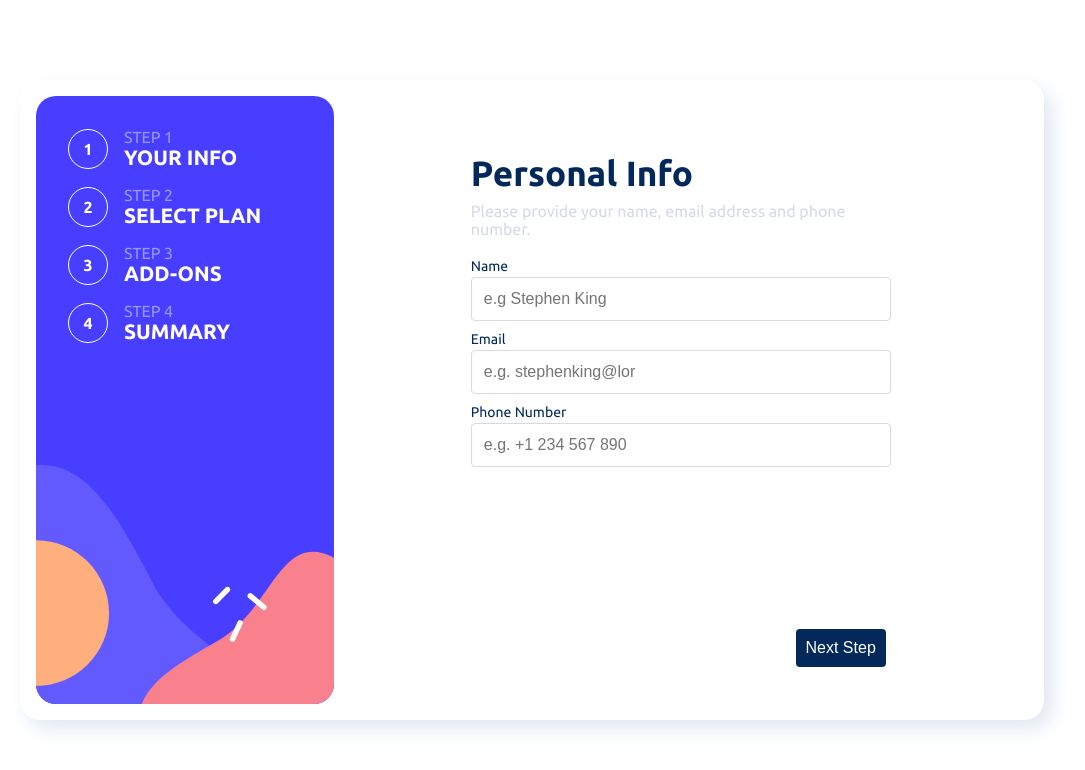
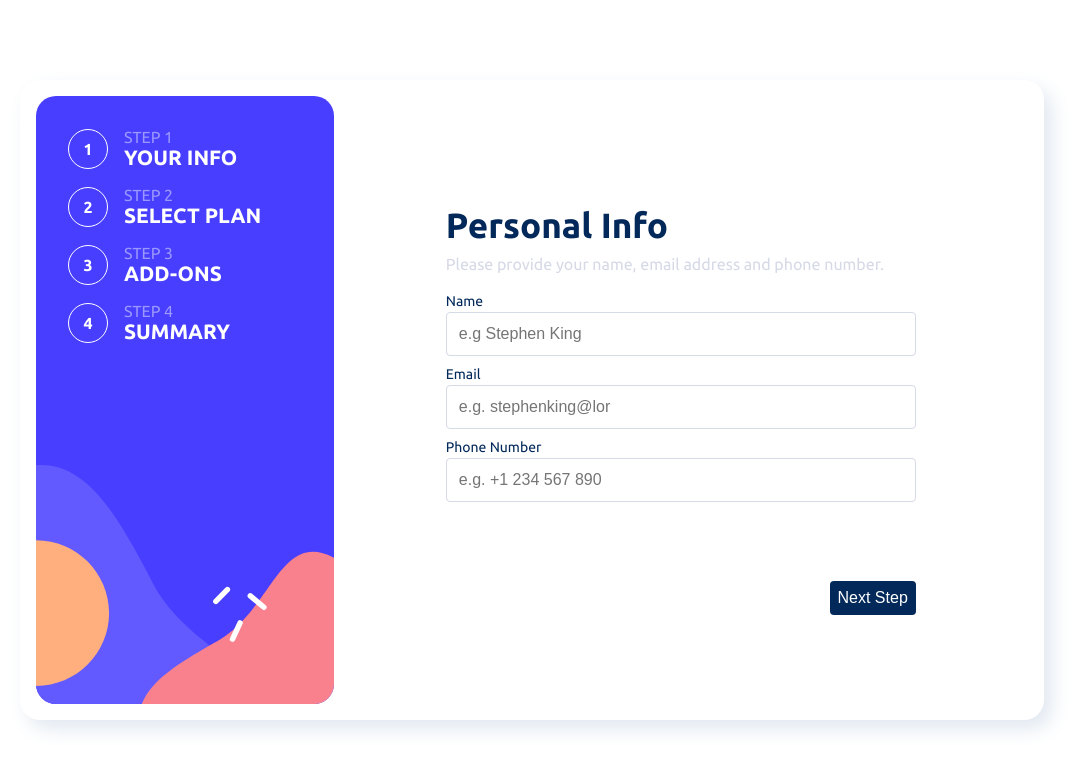
Before and after one commit to Pe-KaY/multi-step-form, an Angular app: page / in a window 1280 px wide. Shown: the top 770 px of the page, without its empty margins (108-1193 px from the left). Built offline with nearby package versions, Linux system fonts and the light colour scheme.

Commit message:
button position adjuested

```diff
--- a/src/app/personalinfo/personalinfo.component.css
+++ b/src/app/personalinfo/personalinfo.component.css
@@ -8,9 +8,7 @@
 .form__rightSide_modal {
     width: 80%;
     height: auto;
-    /* background-color: var(--clr-white); */
     padding: 1.25em;
-    /* border-radius: 8px; */
     margin: auto;
     margin-top: -90px;
 }
@@ -18,7 +16,7 @@
     background-color: var(--clr-white);
     border-radius: 8px;
     padding: 20px;
-    /* margin-top: -50px; */
+    height: 350px;
 
 }
 
@@ -61,13 +59,14 @@
     justify-content: flex-end;
     align-items: flex-end;
     margin-top: 200px;
+    /* position: absolute; */
 }
 .next-btn {
     padding: 0.625em 1.25em;
     font-size: var(--fs-md);
     cursor: pointer;
-   margin-left: auto;
-   margin-top: auto;
+    margin-left: auto;
+    margin-top: auto;
     border: none;
     border-radius: 4px;
     background-color: var(--clr-denim);
@@ -93,6 +92,7 @@
         margin: auto;
         margin-top: -60px;
         padding: 20px;
+        /* position: relative; */
     }
 
     .personalInfo__header > h1 {
@@ -112,89 +112,14 @@
         padding: 8px;
         font-size: 12px;
     }
+
+
   }
   /* small screens */
   @media (min-width: 640px) {
     .container {
       max-width: 640px;
     }
-
-    /* .form__rightSide_modal {
-        max-width: 600px;
-        height: auto;
-        padding: 20px;
-    }
-
-    .personalInfo__header {
-        font-size: 2rem;
-    }
-
-    .personalInfo__header > p {
-        font-size: 1.5rem;
-    }
-
-    .personalInfo__form-inputs {
-        margin-bottom: 25px;
-    }
-
-    .personalInfo__form-inputs > label {
-        font-size: 1.8rem;
-    }
-
-    .personalInfo__form-inputs > input {
-        font-size: 1.8rem;
-        padding: 1em;
-        border-radius: 8px;
-    }
-
-    .next-btn {
-        font-size: 1.5rem;
-        padding: 20px;
-        border-radius: 8px;
-    } */
-  }
-
-/* medium screens */
-@media (min-width: 768px) {
-    .container {
-        max-width: 768px;
-    }
-    /* .form__rightSide_modal {
-        max-width: 640px;
-        margin-top: -100px;
-        height: auto;
-        padding: 20px;
-    }
-
-    .personalInfo__header {
-        font-size: 2rem;
-    }
-
-    .personalInfo__header > p {
-        font-size: 1.5rem;
-    }
-
-    .personalInfo__form-inputs {
-        margin-bottom: 25px;
-    }
-
-    .personalInfo__form-inputs > label {
-        font-size: 1.8rem;
-    }
-
-    .personalInfo__form-inputs > input {
-        font-size: 1.8rem;
-        padding: 1em;
-        border-radius: 8px;
-    }
-
-    .next-btn {
-        font-size: 1.5rem;
-        padding: 20px;
-        border-radius: 8px;
-        bottom: 40px;
-        right: 60px;
-    } */
 
     }
 
@@ -205,10 +130,11 @@
       padding: 1rem;
     }
     .form__rightSide_modal {
-        max-width: 500px;
+        max-width: 550px;
         margin-top: 10px;
         margin: auto;
     }
+
 
     .personalInfo__header > h1 {
         font-size: var(--fs-xl);
@@ -232,13 +158,14 @@
     }
 
     .btn-background {
-        margin-top: 120px;
+        background-color: none;
+        margin-top: 30px;
     }
 
     .next-btn {
-        padding: 10px;
+        padding: 8px;
         font-size: 1em;
-        margin-right: 25px;
+        margin-right: 20px;
     }
   }
 
```
